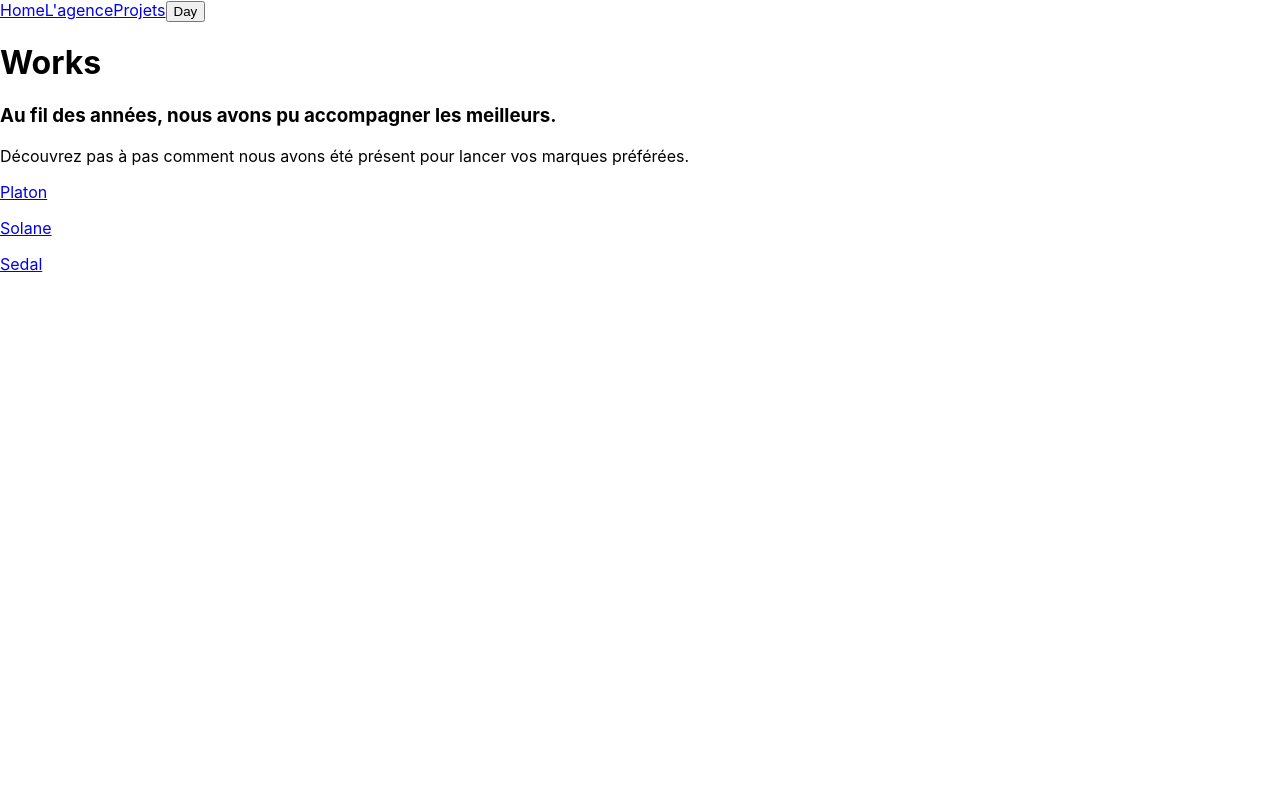
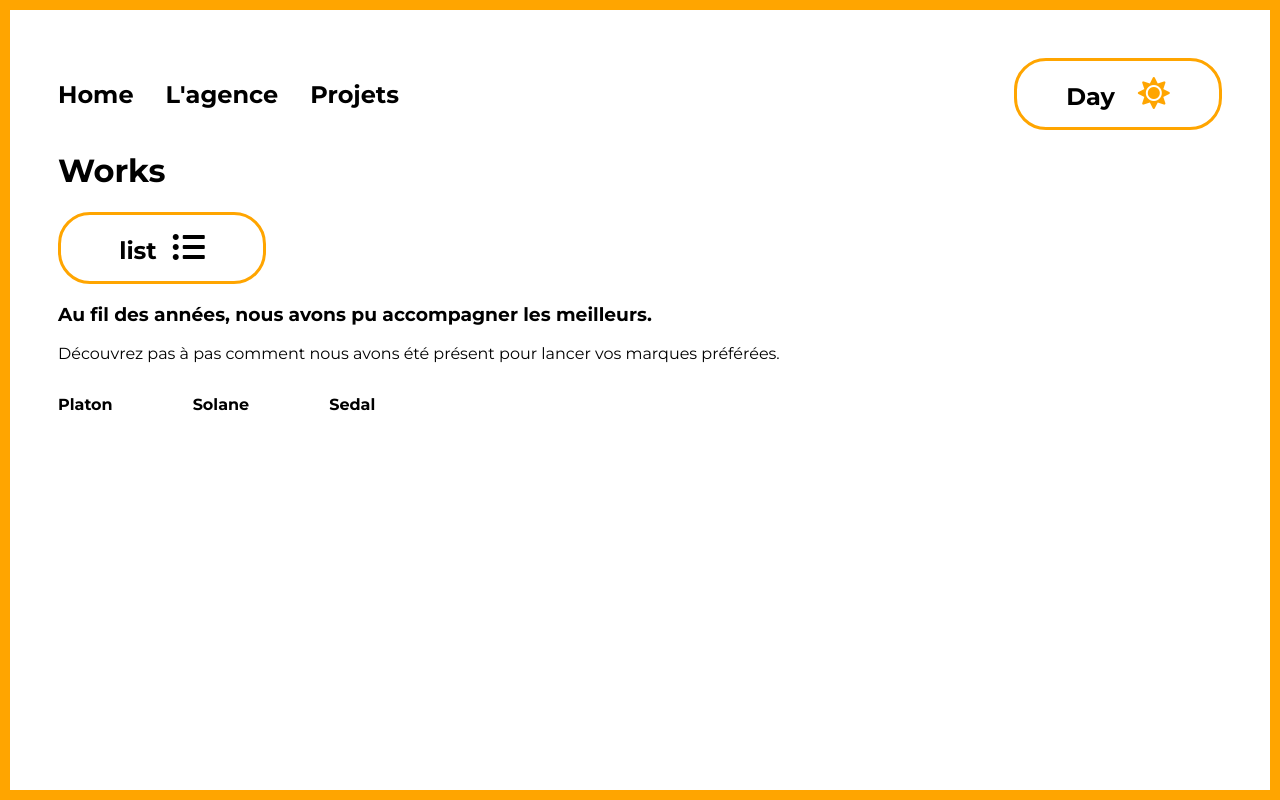
Before and after one commit to PierreNP/W6_App_Day_Light, a React (Create React App) app: page /works in a window 1280 px wide. Built offline with nearby package versions, Linux system fonts and the light colour scheme.

Commit message:
avec du css et qq modifs

```diff
--- a/public/index.html
+++ b/public/index.html
@@ -1,20 +1,20 @@
 <!DOCTYPE html>
 <html lang="en">
+
 <head>
   <meta charset="utf-8" />
   <link rel="icon" href="%PUBLIC_URL%/favicon.ico" />
   <meta name="viewport" content="width=device-width, initial-scale=1" />
   <meta name="theme-color" content="#000000" />
-    <meta
-      name="description"
-      content="Web site created using create-react-app"
-    />
+  <meta name="description" content="Web site created using create-react-app" />
   <link rel="apple-touch-icon" href="%PUBLIC_URL%/logo192.png" />
   <!--
       manifest.json provides metadata used when your web app is installed on a
       user's mobile device or desktop. See https://developers.google.com/web/fundamentals/web-app-manifest/
     -->
   <link rel="manifest" href="%PUBLIC_URL%/manifest.json" />
+  <link rel="stylesheet" href="https://use.fontawesome.com/releases/v5.15.4/css/all.css"
+    integrity="sha384-DyZ88mC6Up2uqS4h/KRgHuoeGwBcD4Ng9SiP4dIRy0EXTlnuz47vAwmeGwVChigm" crossorigin="anonymous">
   <!--
       Notice the use of %PUBLIC_URL% in the tags above.
       It will be replaced with the URL of the `public` folder during the build.
@@ -26,6 +26,7 @@
     -->
   <title>React App</title>
 </head>
+
 <body>
   <noscript>You need to enable JavaScript to run this app.</noscript>
   <div id="root"></div>
@@ -40,4 +41,5 @@
       To create a production bundle, use `npm run build` or `yarn build`.
     -->
 </body>
+
 </html>
--- a/src/App.js
+++ b/src/App.js
@@ -1,9 +1,9 @@
-import { BrowserRouter as Router, Route, Switch, Link } from "react-router-dom";
-import Navbar from "./Navbar";
+import { BrowserRouter as Router, Route, Switch } from "react-router-dom";
+import { useState, useEffect } from "react";
+import Navbar from "./components/Navbar";
 import Home from "./pages/Home/index";
 import About from "./pages/About/index";
 import Works from "./pages/Works/index";
-import { useState, useEffect } from "react";
 import ModeContext from "./ModeContext";
 
 function App() {
@@ -23,12 +23,7 @@ function App() {
   };
 
   return (
-    <ModeContext.Provider
-      value={{
-        mode: mode,
-        toggleMode: toggleMode,
-      }}
-    >
+    <ModeContext.Provider value={{ mode: mode, toggleMode: toggleMode }}>
       <div className={mode}>
         <Router>
           <header>
--- a/src/Button.js
+++ /dev/null
@@ -1,10 +0,0 @@
-import React from "react";
-import ModeContext from "./ModeContext";
-import { useContext } from "react";
-
-function Button() {
-  const ctx = useContext(ModeContext);
-  return <button onClick={ctx.toggleMode}>{ctx.mode}</button>;
-}
-
-export default Button;
--- /dev/null
+++ b/src/DisplayContext.js
@@ -0,0 +1,5 @@
+import { createContext } from "react";
+
+const DisplayContext = createContext({ display: "", changeDisplay: () => {} });
+
+export default DisplayContext;
--- /dev/null
+++ b/src/components/Button.js
@@ -0,0 +1,17 @@
+import React from "react";
+import ModeContext from "../ModeContext";
+import { useContext } from "react";
+
+function Button() {
+  const ctx = useContext(ModeContext);
+  return (
+    <button onClick={ctx.toggleMode}>
+      {ctx.mode}{" "}
+      {(ctx.mode === "Day" && <i class="fas fa-sun"></i>) || (
+        <i class="fas fa-moon"></i>
+      )}
+    </button>
+  );
+}
+
+export default Button;
--- /dev/null
+++ b/src/components/Button2.js
@@ -0,0 +1,17 @@
+import React from "react";
+import DisplayContext from "../DisplayContext";
+import { useContext } from "react";
+
+function Button2() {
+  const ctx = useContext(DisplayContext);
+  return (
+    <button onClick={ctx.changeDisplay}>
+      {ctx.display}
+      {(ctx.display === "list" && <i class="fas fa-list-ul"></i>) || (
+        <i class="fas fa-layer-group"></i>
+      )}
+    </button>
+  );
+}
+
+export default Button2;
--- a/src/CaseStudy.js
+++ b/src/components/CaseStudy.js
@@ -1,6 +1,6 @@
 import React, { useState, useEffect } from "react";
 import { useParams } from "react-router-dom";
-import caseStudiesList from "./CaseStudiesList";
+import caseStudiesList from "../CaseStudiesList";
 import ReactMarkdown from "react-markdown";
 
 function CaseStudy() {
--- a/src/Navbar.js
+++ b/src/components/Navbar.js
@@ -4,10 +4,12 @@ import Button from "./Button";
 
 export default function Navbar() {
   return (
-    <nav>
-      <Link to="/">Home</Link>
-      <Link to="/about">L'agence</Link>
-      <Link to="/works">Projets</Link>
+    <nav className="navbar">
+      <div>
+        <Link to="/">Home</Link>
+        <Link to="/about">L'agence</Link>
+        <Link to="/works">Projets</Link>
+      </div>
       <Button />
     </nav>
   );
--- a/src/index.css
+++ b/src/index.css
@@ -1,8 +1,14 @@
+@import url('https://fonts.googleapis.com/css2?family=Montserrat:ital,wght@0,200;0,300;0,400;0,500;0,600;0,700;0,800;0,900;1,200;1,300;1,400;1,500;1,600;1,700;1,800;1,900&family=Roboto+Mono:ital,wght@0,100;0,200;0,300;0,400;0,500;0,600;0,700;1,100;1,200;1,300;1,400;1,500;1,600;1,700&display=swap');
+
+* {
+  box-sizing: border-box;
+  /* margin: 0;
+  padding: 0; */
+}
+
 body {
   margin: 0;
-  font-family: -apple-system, BlinkMacSystemFont, 'Segoe UI', 'Roboto', 'Oxygen',
-    'Ubuntu', 'Cantarell', 'Fira Sans', 'Droid Sans', 'Helvetica Neue',
-    sans-serif;
+  font-family: Montserrat;
   -webkit-font-smoothing: antialiased;
   -moz-osx-font-smoothing: grayscale;
 }
@@ -12,12 +18,121 @@ code {
     monospace;
 }
 
+body {
+  /* background-color: turquoise; */
+}
+
+#root {
+  /* min-height: 100vh; */
+}
+
+#root > div {
+  padding: 3rem;
+  min-height: 100vh;
+  transition: 0.5s all;
+}
+
+#root > div > div {
+  /* padding: 4rem 0; */
+}
+
 .Day {
-  color:black;
   background-color: white;
+  color: black;
+  border: 10px orange solid;
 }
 
 .Night {
+  background-color: rgb(7, 0, 34);
   color: white;
-  background-color: black;
+  border: 10px white solid;
+  /* font-family: Fruktur; */
 }
+
+.Night button {
+  border: 3px white solid;
+}
+
+button {
+  width: 13rem;
+  color: inherit;
+  background-color: inherit;
+  padding: 1rem 2rem;
+  border-radius: 2rem;
+  font-family: inherit;
+  font-weight: bold;
+  border: 3px orange solid;
+  transition: 0.5s all;
+  font-size: 1.5rem;
+}
+
+button:hover {
+  transform: translateY(-10px);
+  border-bottom-width: 10px;
+}
+
+button:active {
+  transform: translateY(2px);
+  border-bottom-width: 3px;
+}
+
+.navbar  {
+    display: flex;
+    justify-content: space-between;
+    align-items: center;
+}
+
+a {
+  font-weight: bold;
+}
+
+a, a:visited {
+  text-decoration: none;
+  color: inherit;
+  font-size: 1.5rem;
+}
+
+a:hover {
+  text-decoration: underline;
+}
+
+.sub-navigation{
+  gap: 5rem;
+}
+
+.sub-navigation.list {
+  display: flex;
+}
+
+.sub-navigation.card {
+  display: flex;
+}
+
+.sub-navigation a {
+  font-weight: normal;
+  font-size: 1rem;
+}
+
+.navbar > div > a:not(:last-of-type) {
+  margin-right: 2rem;
+}
+
+.sub-navigation.card .case-study {
+  border: 1px orange solid;
+  border-radius: 1rem;
+  padding: 1rem;
+  min-width: 15rem;
+}
+
+.fas {
+  margin-left: 1rem;
+  font-size: 2rem;
+}
+
+.fa-sun {
+  color: orange;
+}
+
+.bold-link {
+  font-weight: bold;
+}
--- a/src/pages/Works/index.js
+++ b/src/pages/Works/index.js
@@ -1,21 +1,37 @@
-import React from "react";
+import React, { useState } from "react";
 import ReactMarkdown from "react-markdown";
 import { BrowserRouter as Router, Route, Switch, Link } from "react-router-dom";
-import Book from "../../CaseStudy";
+import Book from "../../components/CaseStudy";
 import caseStudiesList from "../../CaseStudiesList";
+import DisplayContext from "../../DisplayContext";
+import Button2 from "../../components/Button2";
 
 const Works = () => {
   const markdown = `### Au fil des années, nous avons pu accompagner les meilleurs.
 
   Découvrez pas à pas comment nous avons été présent pour lancer vos marques préférées.`;
 
+  const [display, setDisplay] = useState("list");
+
   return (
     <div>
       <h1>Works</h1>
+      <DisplayContext.Provider
+        value={{
+          display: display,
+          changeDisplay: () => {
+            if (display === "list") setDisplay("card");
+            else setDisplay("list");
+          },
+        }}
+      >
+        <Button2 />
+      </DisplayContext.Provider>
       <ReactMarkdown>{markdown}</ReactMarkdown>
       <Router>
-        <nav>
+        <nav className={`sub-navigation ${display}`}>
           {caseStudiesList.map((caseStudy) => (
+            <div className="case-study">
               <Link
                 to={
                   "/works/" +
@@ -24,8 +40,14 @@ const Works = () => {
                   "-study-case"
                 }
               >
-              <ReactMarkdown>{caseStudy.client}</ReactMarkdown>
+                <ReactMarkdown className="bold-link">
+                  {caseStudy.client}
+                </ReactMarkdown>
               </Link>
+              {display === "card" && (
+                <p>{caseStudy.markdown.split("\n")[0].slice(3)}</p>
+              )}
+            </div>
           ))}
         </nav>
         <Switch>
```
Lines whose indentation alone changed are shown as unchanged.
